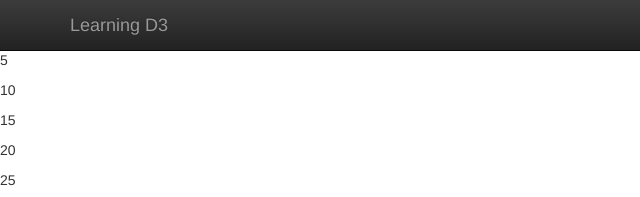
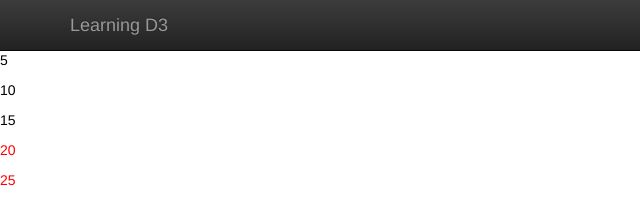
Before and after one commit to bryankennedy/d3, a plain HTML site: page index.html in a window 1280 px wide. Shown: the top 197 px of the page, 0-640 px from the left. Drawn offline with nearby package versions, Linux system fonts and the light colour scheme.

Commit message:
Conditional style example

```diff
--- a/index.html
+++ b/index.html
@@ -27,10 +27,16 @@
         selectAll("p").
         data(dataset).enter().
         append("p").
+        style("color", function(d) {
+            if (d > 15) {
+              return "red";
+            } else {
+              return "black";
+            }
+          }).
         text(function(d) {
             return d;
         });
-
     </script>
     <div class="navbar navbar-inverse navbar-fixed-top" role="navigation">
       <div class="container">
```
Lines whose indentation alone changed are shown as unchanged.
